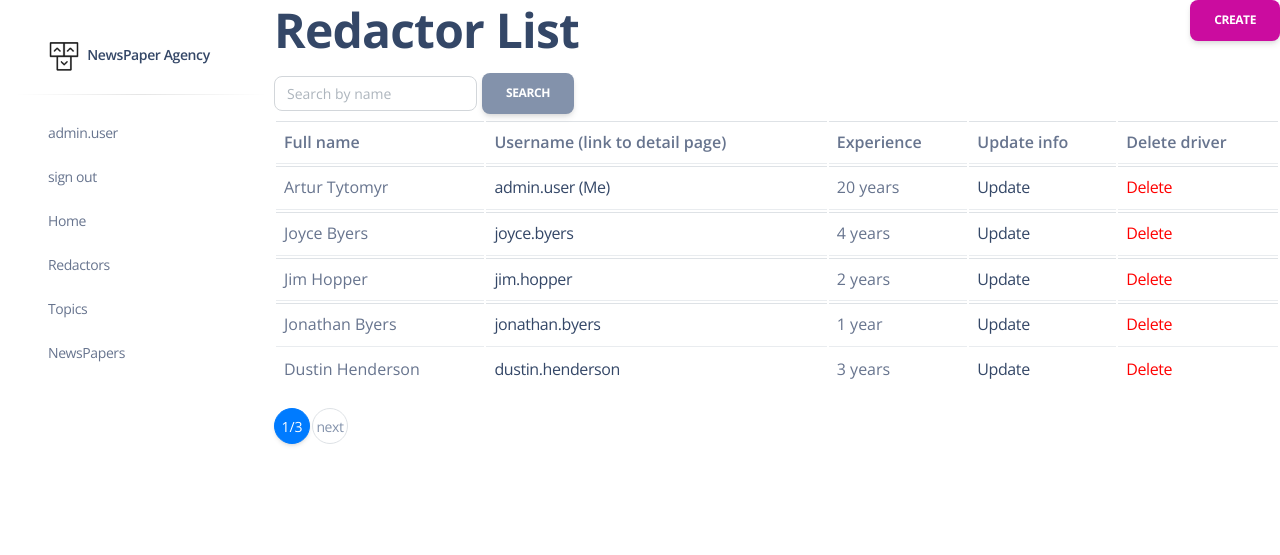
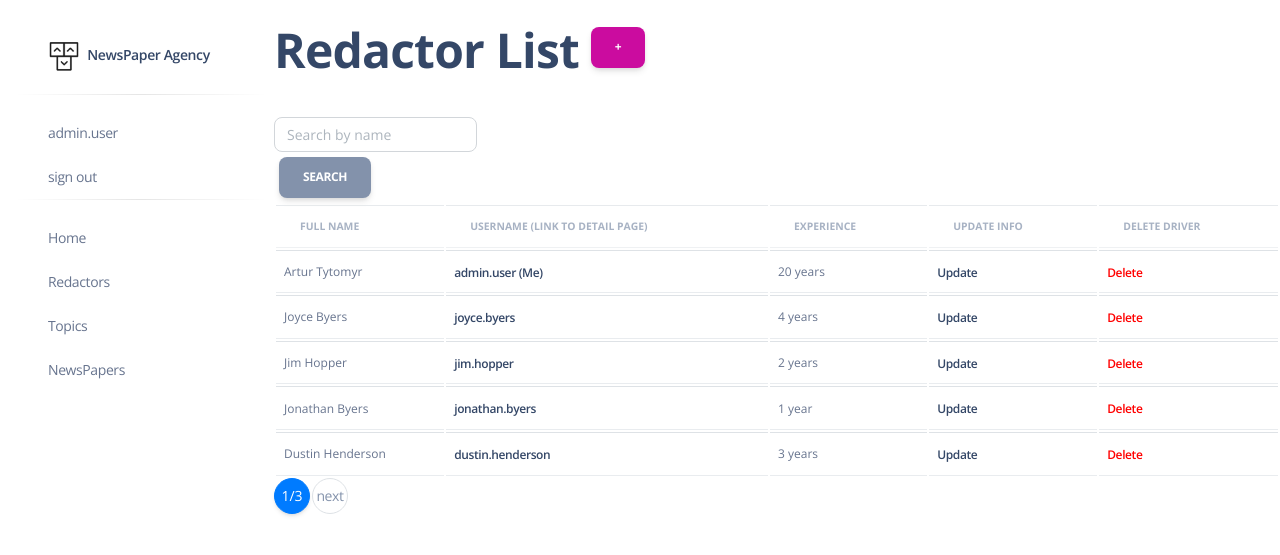
Before and after one commit to tytomyr/Artur-s-newspaper-agency, a Django app: page /redactors/ in a window 1280 px wide. Shown: the top 555 px of the page. Run offline with Django 4.2, Linux system fonts and the light colour scheme; a user stored in the database is signed in; data comes from the database, SQL or seed files in the repository; both versions use the stored data as it was after the commit; some libraries are stand-ins or nearby versions.

Commit message:
adjusted bootstap template

```diff
--- a/agency/views.py
+++ b/agency/views.py
@@ -77,7 +77,7 @@ class RedactorListView(LoginRequiredMixin, generic.ListView):
 
     def get_context_data(self, *, object_list=None, **kwargs):
         context = super(RedactorListView, self).get_context_data(**kwargs)
-        context["search_driver"] = RedactorSearchForm()
+        context["search_redactor"] = RedactorSearchForm()
         return context
 
     def get_queryset(self):
--- a/arturs_newspaper_agency/settings.py
+++ b/arturs_newspaper_agency/settings.py
@@ -105,8 +105,10 @@ AUTH_PASSWORD_VALIDATORS = [
     },
 ]
 
+
+
 AUTH_USER_MODEL = "agency.Redactor"
-
+LOGIN_REDIRECT_URL = "/"
 # Internationalization
 # https://docs.djangoproject.com/en/4.1/topics/i18n/
 
--- a/templates/agency/newspaper_form.html
+++ b/templates/agency/newspaper_form.html
@@ -3,7 +3,7 @@
 
 {% block content %}
   <h1>{{ object|yesno:"Update,Create" }} newspaper article</h1>
-  <form action="" method="post" novalidate>
+  <form style="max-width: 50%" action="" method="post" novalidate>
     {% csrf_token %}
     {{ form|crispy }}
 
--- a/templates/agency/redactor_detail.html
+++ b/templates/agency/redactor_detail.html
@@ -1,6 +1,7 @@
 {% extends "base.html" %}
 
 {% block content %}
+  <div class="card-body pt-2" style="margin-top: 35px">
   <p><strong>Full name:</strong> {{ redactor.first_name }} {{ redactor.last_name }}</p>
   <p><strong>Years of experience:</strong> {{ redactor.years_of_experience }}</p>
   <p><strong>username:</strong> {{ redactor.username }}</p>
@@ -16,4 +17,5 @@
 
     {% endfor %}
   </div>
+  </div>
 {% endblock %}
--- a/templates/agency/redactor_form.html
+++ b/templates/agency/redactor_form.html
@@ -4,7 +4,7 @@
 
 {% block content %}
   <h1>{{ object|yesno:"Update,Create" }} redactor</h1>
-  <form action="" method="post" novalidate>
+  <form style="max-width: 30%" action="" method="post" novalidate>
     {% csrf_token %}
     {{ form|crispy }}
 
--- a/templates/agency/redactor_list.html
+++ b/templates/agency/redactor_list.html
@@ -2,49 +2,50 @@
 {% load crispy_forms_filters %}
 
 {% block content %}
-    <h1>
+    <h1 style="margin-top: 20px">
       Redactor List
-      <a style="float: right" href="{% url 'agency:redactor-create' %}" class="btn btn-primary link-to-page">
-        Create
-      </a>
+    <a href="{% url 'agency:redactor-create' %}" class="btn btn-primary link-to-page">
+      +
+    </a>
     </h1>
-    <form action="" method="get" class="form-inline">
-    {{ search_driver|crispy }}
-      <input style="margin: 5px" class="btn btn-secondary" type="submit" value="Search">
+    <form style="display: inline; margin: 5px" action="" method="get" class="form-inline">
+    {{ search_redactor|crispy }}
+      <input style=" display: inline; margin: 5px" class="btn btn-secondary" type="submit" value="Search">
     </form>
 
     {% if redactor_list %}
-    <table class="table">
+    <table class="table align-items-center mb-0">
+    <thead>
       <tr>
-        <th>Full name</th>
-        <th>Username  (link to detail page)</th>
-        <th>Experience</th>
-        <th>Update info</th>
-        <th>Delete driver</th>
+        <th class="text-uppercase text-secondary text-xxs font-weight-bolder opacity-7">Full name</th>
+        <th class="text-uppercase text-secondary text-xxs font-weight-bolder opacity-7">Username  (link to detail page)</th>
+        <th class="text-uppercase text-secondary text-xxs font-weight-bolder opacity-7">Experience</th>
+        <th class="text-uppercase text-secondary text-xxs font-weight-bolder opacity-7">Update info</th>
+        <th class="text-uppercase text-secondary text-xxs font-weight-bolder opacity-7">Delete driver</th>
       </tr>
     {% for redactor in redactor_list %}
       <tr>
 
-        <td>
+        <td class="mb-0 text-xs">
           {{ redactor.first_name }}
           {{ redactor.last_name }}
         </td>
-        <td><a href="{% url 'agency:redactor-detail' pk=redactor.pk %}">{{ redactor.username }} {% if user == redactor %} (Me){% endif %}</a></td>
-        <td>{{ redactor.years_of_experience }} year{{ redactor.years_of_experience|pluralize }}</td>
+        <td><a class="text-xs font-weight-bold mb-0" href="{% url 'agency:redactor-detail' pk=redactor.pk %}">{{ redactor.username }} {% if user == redactor %} (Me){% endif %}</a></td>
+        <td class="mb-0 text-xs" >{{ redactor.years_of_experience }} year{{ redactor.years_of_experience|pluralize }}</td>
         <td>
-            <a href="{% url 'agency:redactor-update' pk=redactor.id %}">
+            <a class="text-xs font-weight-bold mb-0"  href="{% url 'agency:redactor-update' pk=redactor.id %}">
               Update
             </a>
         </td>
         <td>
-            <a style="color: red"
+            <a class="text-xs font-weight-bold mb-0" style="color: red"
               href="{% url 'agency:redactor-delete' pk=redactor.id %}">
               Delete
             </a>
         </td>
       </tr>
     {% endfor %}
-
+    </thead>
     </table>
     {% endif %}
 {% endblock %}
--- a/templates/agency/topic_form.html
+++ b/templates/agency/topic_form.html
@@ -3,7 +3,7 @@
 
 {% block content %}
   <h1>{{ object|yesno:"Update,Create" }} topic</h1>
-  <form action="" method="post" novalidate>
+  <form style="max-width: 20%" action="" method="post" novalidate>
     {% csrf_token %}
     {{ form|crispy }}
 
--- a/templates/includes/sidebar.html
+++ b/templates/includes/sidebar.html
@@ -18,6 +18,9 @@
           </li>
           <li class="nav-item"><a class="nav-link" href="{% url 'logout' %}">sign out</a></li>
       {% endif %}
+</ul>
+<hr class="horizontal dark mt-0">
+      <ul class="sidebar-nav list-group" style="max-width: 10%">
       <li class="nav-item"><a class="nav-link" href="{% url 'agency:index' %}">Home</a></li>
       <li class="nav-item"><a class="nav-link" href="{% url 'agency:redactor-list' %}">Redactors</a></li>
       <li class="nav-item"><a class="nav-link" href="{% url 'agency:topic-list' %}">Topics</a></li>
--- a/templates/registration/login.html
+++ b/templates/registration/login.html
@@ -21,6 +21,12 @@
                       <span class="text-danger">{{ msg | safe }}</span>
                     {% else %}
                       Add your credentials
+                      <br>or if you just want to checkout this page
+                      <br>try these:
+                      <br>
+                      login: admin.user
+                      <br>
+                      password: 1qazcde3
                     {% endif %}
                   </p>
                 </div>
```
Also changed, not shown: templates/agency/newspaper_list.html (+9 -9 lines), templates/agency/topic_list.html (+22 -15 lines), templates/registration/logged_out.html (renamed from templates/registration/logout.html, +7 -1 lines), db.sqlite3.
